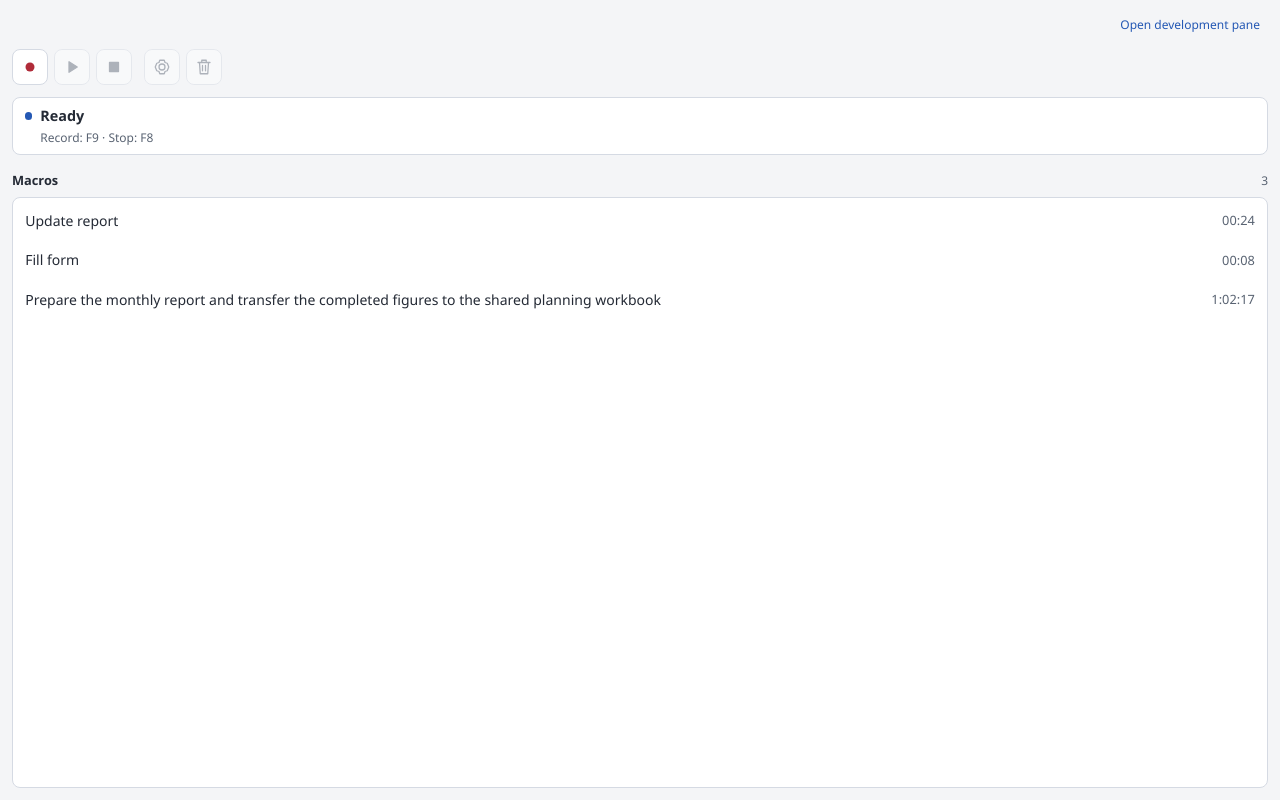
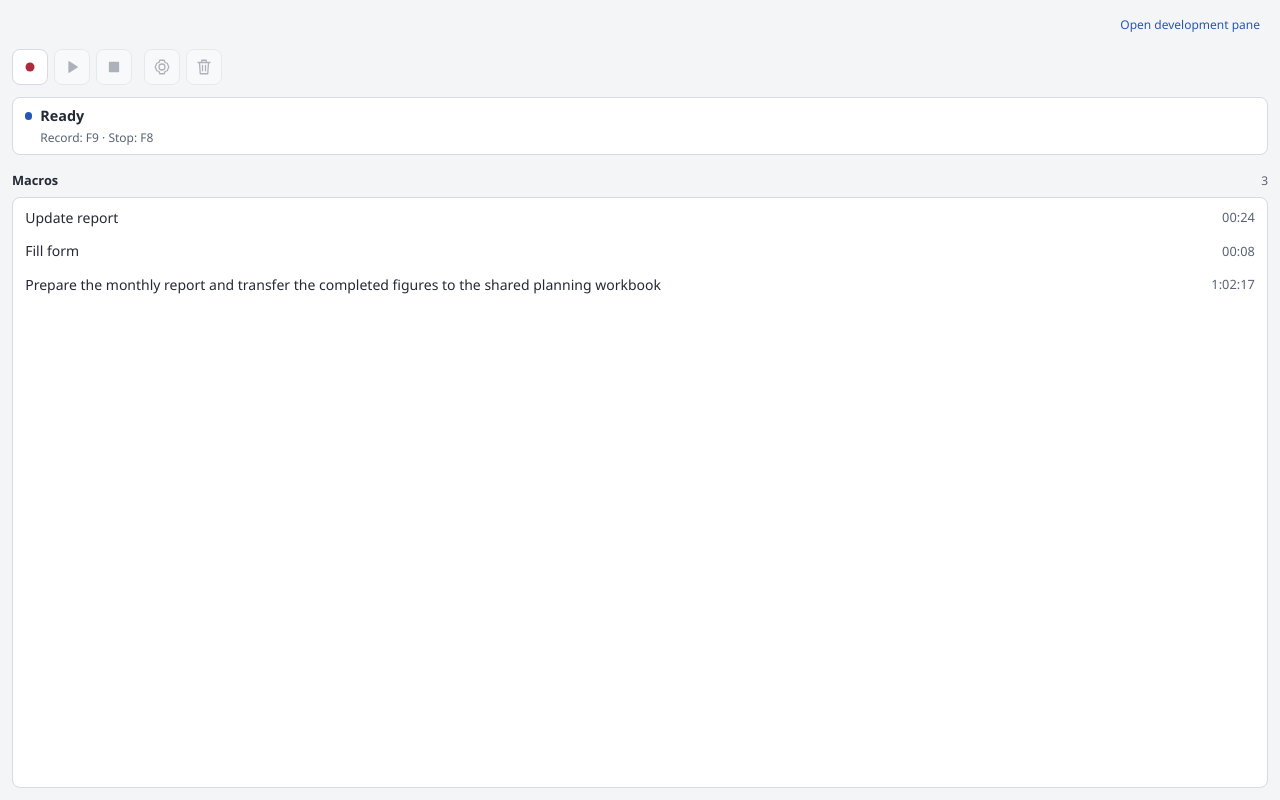
Before and after one commit to Dzahc/MacroLoom, a React (Vite) app in the folder app/: page / in a window 1280 px wide. Built offline with nearby package versions, Linux system fonts and the light colour scheme.

Commit message:
ML-27 Reduce macro list row height (#46)

```diff
--- a/app/src/style.css
+++ b/app/src/style.css
@@ -12,13 +12,14 @@
   --hover: #f0f3f8;
   --danger: #b02b39;
   --success: #216843;
-  /* Density tokens at a 16px root: 4/6/8/12px spacing, 36px controls,
-     and 18px toolbar icons. Rem units retain text scaling; typography is unchanged. */
+  /* Density tokens at a 16px root: 4/6/8/12px spacing, 36px main controls,
+     30px row controls, and 18px toolbar icons. Rem units retain text scaling. */
   --space-label: 0.25rem;
   --space-control: 0.375rem;
   --space-inline: 0.5rem;
   --space-panel: 0.75rem;
   --control-size: 2.25rem;
+  --macro-row-control-size: 1.875rem;
   --toolbar-icon-size: 1.125rem;
   /* Reserve one row, its heading, and list padding when small windows need scrolling. */
   --library-min-height: calc(var(--control-size) + 3rem);
@@ -255,13 +256,13 @@ svg {
   margin-top: 0.1rem;
 }
 .macro-row {
-  --rename-pencil-size: var(--control-size);
+  --rename-pencil-size: var(--macro-row-control-size);
   position: relative;
   width: 100%;
   display: grid;
   grid-template-columns: minmax(0, 1fr) var(--rename-pencil-size) max-content;
   align-items: center;
-  min-height: var(--control-size);
+  min-height: var(--macro-row-control-size);
   gap: var(--space-control);
   padding: 0 var(--space-inline);
   border: 1px solid transparent;
```
Also changed, not shown: 2 other files (tests, documents, lock files or other folders).
